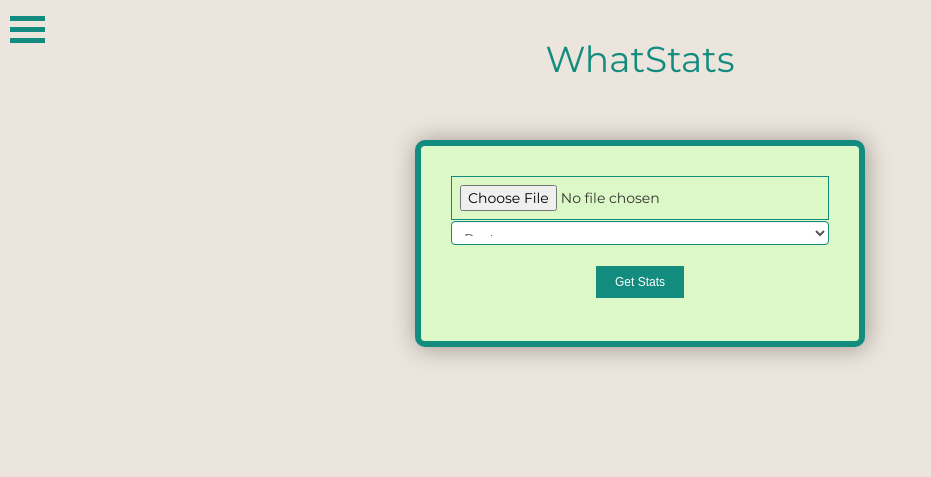
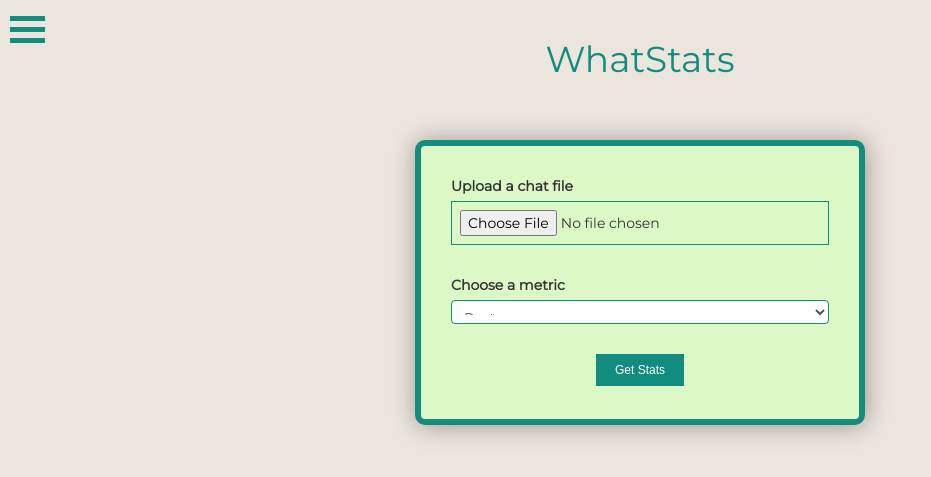
Before and after one commit to jonah18/whatstats, a Flask app: page / in a window 1280 px wide. Shown: the top 477 px of the page, without its empty margins (0-931 px from the left). Run offline with Flask 2, Linux system fonts and the light colour scheme; some libraries are stand-ins or nearby versions.

Commit message:
Style fixes

```diff
--- a/static/css/styles.css
+++ b/static/css/styles.css
@@ -40,16 +40,26 @@ form {
     margin:0;
     list-style:none;
 }
+
+.input-field {
+    margin-bottom: 30px;
+}
+
 .main-container ul li{
     display: block;
-    margin-bottom: 10px;
     min-height: 35px;
 }
+
+.main-container ul label {
+    float: left;
+}
+
 .main-container ul li  .field-style {
     box-sizing: border-box;
     -webkit-box-sizing: border-box;
     -moz-box-sizing: border-box;
     padding: 8px;
+    margin-bottom: 30px;
     outline: none;
     border: 1px solid #128c7e;
     -webkit-transition: all 0.30s ease-in-out;
@@ -57,26 +67,34 @@ form {
     -ms-transition: all 0.30s ease-in-out;
     -o-transition: all 0.30s ease-in-out;
 
-}.main-container ul li  .field-style:focus {
+}
+
+.main-container ul li  .field-style:focus {
     box-shadow: 0 0 5px #B0CFE0;
     border:1px solid #B0CFE0;
 }
+
 .main-container ul li .field-split {
     width: 49%;
 }
+
 .main-container ul li .field-full {
     width: 100%;
 }
+
 .main-container ul li input.align-left {
     float:left;
 }
+
 .main-container ul li input.align-right {
     float:right;
 }
+
 .main-container ul li textarea {
     width: 100%;
     height: 100px;
 }
+
 .main-container ul li input[type="button"],
 .main-container ul li input[type="submit"],
 #results-button {
@@ -92,6 +110,7 @@ form {
     text-decoration: none;
     font: 12px Arial, Helvetica, sans-serif;
 }
+
 .main-container ul li input[type="button"]:hover,
 .main-container ul li input[type="submit"]:hover,
 #results-button {
--- a/templates/home.html
+++ b/templates/home.html
@@ -11,10 +11,12 @@
         {% endif %}
 
         <ul>
-            <li>
+            <li class="input-field">
+                <label for="chatFile">Upload a chat file</label>
                 <input class="field-style field-full align-left" type="file" id="chatFile" name="file" accept=".txt">
             </li>
-            <li>
+            <li class="input-field">
+                <label for="metric-input">Choose a metric</label>
                 <select class="form-control field-style" name="metric" id="metric-input">
                     <option value="posts">Posts</option>
                     <option value="words">Words</option>
```
